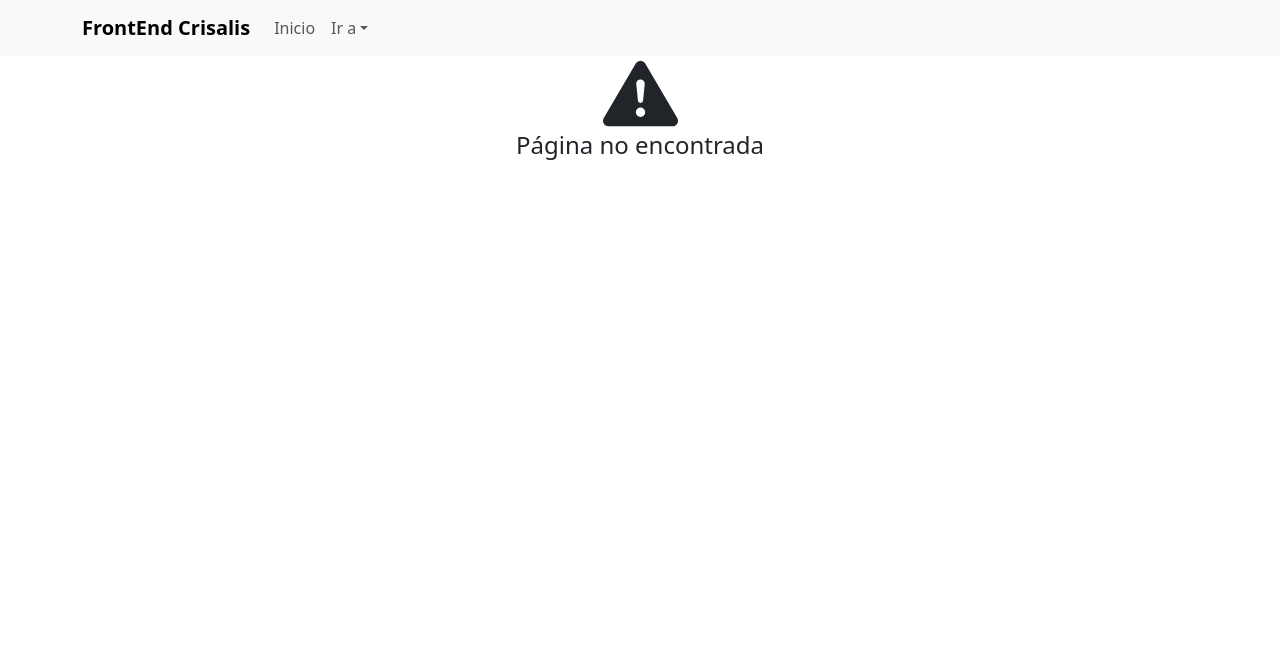
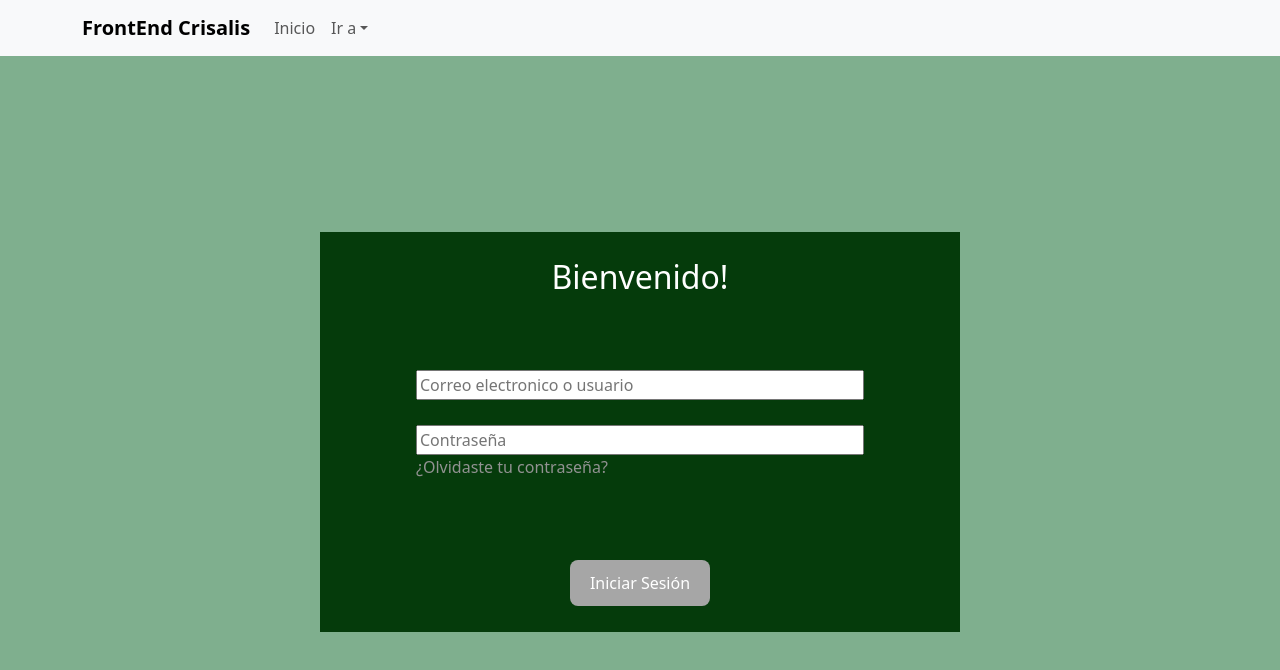
Before and after one commit to CrisalisVerde2023/gestion-crisalis, a React (Vite) app in the folder frontend/: page /login in a window 1280 px wide. Shown: the top 670 px of the page. Built offline with nearby package versions, Linux system fonts and the light colour scheme.

Commit message:
prototipado inicial del logIn

```diff
--- a/frontend/src/App.jsx
+++ b/frontend/src/App.jsx
@@ -15,6 +15,7 @@ import AM_Personas from "./components/Personas/AM_Personas";
 import ABMEmpresasComponent from "./components/Empresas/ABMEmpresas";
 import ToastNotification from "./components/ToastNotification";
 import AM_Empresa from "./components/Empresas/AM_Empresa";
+import LogIn from "./components/LogIn/LogIn";
 
 function App() {
   return (
@@ -93,6 +94,11 @@ function App() {
               path="/impuestos"
               element={/*<ABMImpuestosComponent />*/ null}
             />
+            <Route
+              exact
+              path="/login"
+              element={<LogIn/>}
+            />
             <Route path="*" element={<NotFoundComponent />} />
           </Routes>
         </Router>
--- /dev/null
+++ b/frontend/src/components/LogIn/LogIn.css
@@ -0,0 +1,48 @@
+.logInContainer {
+    min-height: 94vh;
+    background-color: #7faf8e;
+    display: flex;
+    justify-content: center;
+    align-items: center;
+}
+
+.logInForm {
+    width: 50vw;
+    height: 50vh;
+    color: white;
+    background-color: #053b0b;
+    display: flex;
+    flex-direction: column;
+    justify-content: space-around;
+    align-items: center;
+}
+
+.logInForm h2{
+    display: block;
+    width: 100%;
+}
+
+.logInInputSection {
+    width: 70%;
+    height: 150px;
+    display: flex;
+    flex-direction: column;
+    justify-content: space-around;
+}
+
+.logInInputSection input {
+    width: 100%;
+}
+
+.logInInputSection .passwordSection{
+    text-align: start;
+}
+
+.passwordSection p {
+    color: #929292;
+}
+
+.logInForm button {
+    color: #fff;
+    background-color: #a6a6a6;
+}
--- /dev/null
+++ b/frontend/src/components/LogIn/LogIn.jsx
@@ -0,0 +1,22 @@
+import "./LogIn.css";
+
+
+const LogIn = () => {
+    return (
+        <div className="logInContainer">
+            <form action="" className="logInForm">
+                <h2>Bienvenido!</h2>
+                <div className="logInInputSection">
+                    <input type="text" name="" id="" placeholder="Correo electronico o usuario" />
+                    <div className="passwordSection">
+                        <input type="text" name="" id="" placeholder="Contraseña" />
+                        <p>¿Olvidaste tu contraseña?</p>
+                    </div>
+                </div>
+                <button>Iniciar Sesión</button>
+            </form>
+        </div>
+    )
+}
+
+export default LogIn
```
Also changed, not shown: 1 other file (tests, documents, lock files or other folders).
